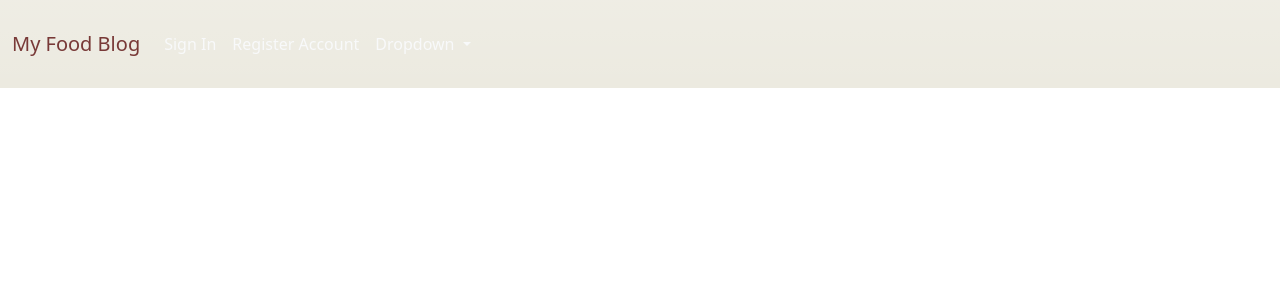
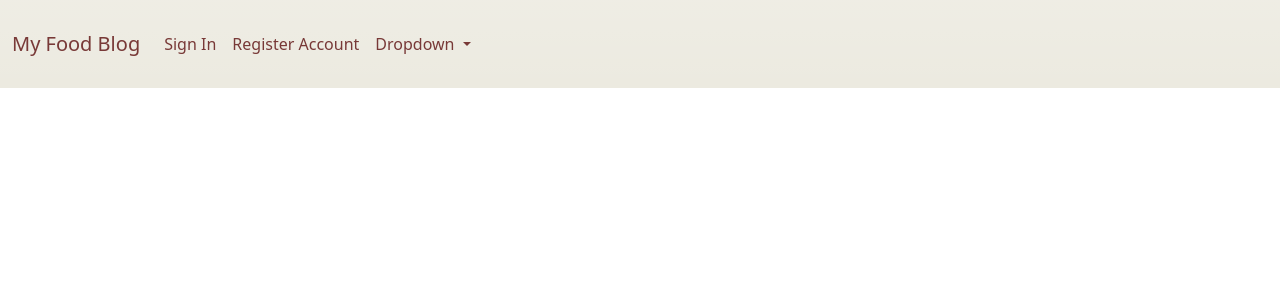
Before and after one commit to dantaylor28/the-food-blog, a Django app: page / in a window 1280 px wide. Shown: the top 300 px of the page. Run offline with Django 3.2, Linux system fonts and the light colour scheme; data that the repository does not hold is empty.

Commit message:
Add custom styling to navigation links

```diff
--- a/static/css/style.css
+++ b/static/css/style.css
@@ -58,3 +58,26 @@
 .main-title:hover {
     color: #783937ff;
 }
+
+.nav-links {
+    color: #783937ff;
+}
+
+.nav-links:hover {
+    text-decoration: underline;
+}
+
+/* Overwritten default css to match other navigation link styling */
+
+.nav-link:hover {
+    text-decoration: underline;
+    color: #783937ff;
+}
+
+.navbar-nav .nav-link.active {
+    color: #783937ff;
+}
+
+.navbar-nav .nav-link.active:hover {
+    text-decoration: underline;
+}
--- a/templates/base.html
+++ b/templates/base.html
@@ -26,23 +26,23 @@
                 <ul class="navbar-nav me-auto mb-2 mb-lg-0">
                     {% if user.is_authenticated %}
                     <li class="nav-item">
-                        <a class="nav-link text-light" href="{% url 'create_post' %}">Upload Post</a>
+                        <a class="nav-link nav-links" href="{% url 'create_post' %}">Upload Post</a>
                     </li>
                     <li class="nav-item">
-                        <a class="nav-link text-light" href="{% url 'account_logout' %}">Sign Out</a>
+                        <a class="nav-link nav-links" href="{% url 'account_logout' %}">Sign Out</a>
                     </li>
                     {% else %}
                     <li class="nav-item">
-                        <a class="nav-link active text-light" aria-current="page" href="{% url 'account_login' %}">Sign
+                        <a class="nav-link active nav-links" aria-current="page" href="{% url 'account_login' %}">Sign
                             In</a>
                     </li>
                     <li class="nav-item">
-                        <a class="nav-link active text-light" aria-current="page"
+                        <a class="nav-link active nav-links" aria-current="page"
                             href="{% url 'account_signup' %}">Register Account</a>
                     </li>
                     {% endif %}
                     <li class="nav-item dropdown">
-                        <a class="nav-link dropdown-toggle text-light" href="#" role="button" data-bs-toggle="dropdown"
+                        <a class="nav-link dropdown-toggle nav-links" href="#" role="button" data-bs-toggle="dropdown"
                             aria-expanded="false">
                             Dropdown
                         </a>
```
